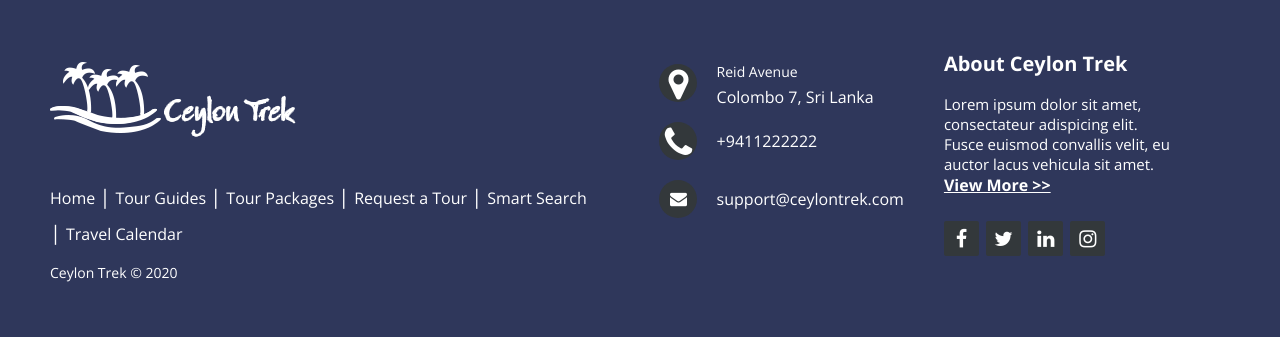
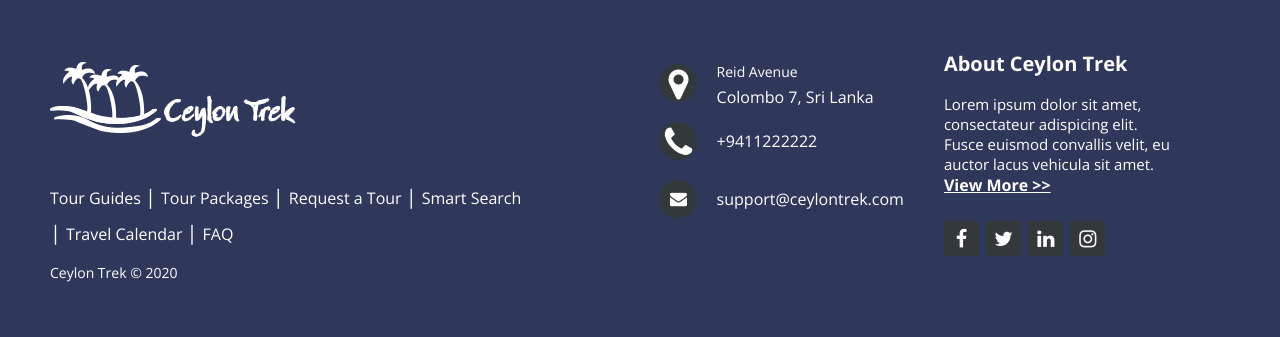
Before and after one commit to Tour-Guide-Project/ceylontrek-3TIER, a PHP site: page /ceylontrek-3tier/Guide_all_reviews.php in a window 1280 px wide. Shown: the part 1131-1468 px from the top of the page. Run offline with PHP 8.4, Linux system fonts and the light colour scheme.

Commit message:
top bar and footer linked

```diff
--- a/view/about_contact_us.php
+++ b/view/about_contact_us.php
@@ -42,7 +42,7 @@
                             <form>
                                 <div style="display: flex;">
                                     <div style="float: left;">
-                                        <h4>For more information visit our Frequently Asked Questions Page <a href="">here</a> </h4>
+                                        <h4>For more information visit our Frequently Asked Questions Page <a href="faq.php">here</a> </h4>
                                         <h3>To contact us with any questions you have, fill out the form below. </h3>
                                         <label for="name">Name</label><br>
                                         <input type="text" id="name" name="name"><br>
--- a/view/footer.php
+++ b/view/footer.php
@@ -1,19 +1,19 @@
 
     <footer class="footer-distributed">
             <div class="footer-left">
-                <a href="#"><img src="../resources/img/home/logo2.png" alt=""></a>
+                <a href="homepage.php"><img src="../resources/img/home/logo2.png" alt=""></a>
                 <p class="footer-links">
-                    <a href="#" class="link-1">Home</a>
+                    <a href="Guide_search_page.php" class="link-1">Tour Guides</a>
 
-                    <a href="#">Tour Guides</a>
+                    <a href="package_search_page.php">Tour Packages</a>
 
-                    <a href="#">Tour Packages</a>
+                    <a href="tour_request_post.php">Request a Tour</a>
 
-                    <a href="#">Request a Tour</a>
+                    <a href="SmartSearchCriteriaSelection.php">Smart Search</a>
 
-                    <a href="#">Smart Search</a>
+                    <a href="calendar.php">Travel Calendar</a>
 
-                    <a href="#">Travel Calendar</a>
+                    <a href="faq.php">FAQ</a>
                 </p>
 
                 <p class="footer-company-name">Ceylon Trek © 2020</p>
@@ -37,7 +37,7 @@
                 <p class="footer-company-about">
                     <span>About Ceylon Trek</span>
                     Lorem ipsum dolor sit amet, consectateur adispicing elit. Fusce euismod convallis velit, eu auctor lacus vehicula           sit amet.
-                    <p ><a style="color:white;" href="#">View More >></a></p>
+                    <p ><a style="color:white;" href="about_contact_us.php">View More >></a></p>
                 </p>
 
                 <div class="footer-icons">
--- a/view/top_bar.php
+++ b/view/top_bar.php
@@ -5,13 +5,13 @@
             <ul>
                 <!-- <li><a href="#home">Home</a></li> -->
                 <li style=" padding: 0px; width:200px; height: 75px; margin-bottom: 0px; margin-right: 40px;margin-left: 3px; margin-top:0">
-                    <a href="#"><img src="../resources/img/logo2.png" alt=""></a>
+                    <a href="homepage.php"><img src="../resources/img/logo2.png" alt=""></a>
                 </li>
-                <li style="margin-top: 45px; font-size:17px; margin-left:20px;margin-top:30px;"><a href="#about">Tour Guides</a></li>
-                <li style="margin-top: 45px; font-size:17px; margin-left:-10px;margin-top:30px;"><a href="#service">Tour Packages</a></li>
-                <li class="request_tour" style="margin-top: 45px; font-size:17px; margin-left:-10px;margin-top:30px;"><a href="#contact">Request a Tour</a></li>
-                <li style="margin-top: 45px; font-size:17px; margin-left:-10px;margin-top:30px;"><a href="#contact">Smart Search</a></li>
-                <li class="travel_calendar" style="margin-top: 45px; font-size:17px; margin-left:-10px;margin-top:30px;"><a href="#contact">Travel Calendar</a></li>
+                <li style="margin-top: 45px; font-size:17px; margin-left:20px;margin-top:30px;"><a href="Guide_search_page.php">Tour Guides</a></li>
+                <li style="margin-top: 45px; font-size:17px; margin-left:-10px;margin-top:30px;"><a href="package_search_page.php">Tour Packages</a></li>
+                <li class="request_tour" style="margin-top: 45px; font-size:17px; margin-left:-10px;margin-top:30px;"><a href="tour_request_post.php">Request a Tour</a></li>
+                <li style="margin-top: 45px; font-size:17px; margin-left:-10px;margin-top:30px;"><a href="SmartSearchCriteriaSelection.php">Smart Search</a></li>
+                <li class="travel_calendar" style="margin-top: 45px; font-size:17px; margin-left:-10px;margin-top:30px;"><a href="calendar.php">Travel Calendar</a></li>
             </ul>
             <button class="loginbutton login"><span>Login</span></button>
             <button class="loginbutton sign_up"><span>SignUp</span></button>
@@ -19,7 +19,7 @@
 
         <div class="mobnav" style="background: #2f375b; ">
             <header >
-                 <a href="#"><img style=" padding: 0px; width:250px; height: 95px; margin-bottom: 0px; margin-right: 70px;margin-left: 40px; margin-top:0px" src="../resources/img/logo2.png" alt=""></a>
+                 <a href="homepage.php"><img style=" padding: 0px; width:250px; height: 95px; margin-bottom: 0px; margin-right: 70px;margin-left: 40px; margin-top:0px" src="../resources/img/logo2.png" alt=""></a>
                  <button class="dropbutton"style="width:40px; height:20px; marging-bottom:50px; margin-top:10px" onclick="(0"><i class="fa fa-bars" aria-hidden="true"></i></button>
             </header>
             <div class="dropdown">
@@ -28,15 +28,15 @@
                     <li style="display:flex margin-top:20px">
                         <li class="fa fa-user-circle fa-2x" aria-hidden="true" style="margin-top: 2px;margin-left: 45px ;margin-bottom:15px;"></i>
 
-                        <a style="color: #f4f4f4;padding: 1px;text-decoration: none;text-transform: uppercase; margin-top:5px; margin-left:10px;font-size:18px" href="#contact" onMouseOver="this.style.color='skyblue'" onMouseOut="this.style.color='#f4f4f4'">View Profile</a>
+                        <a style="color: #f4f4f4;padding: 1px;text-decoration: none;text-transform: uppercase; margin-top:5px; margin-left:10px;font-size:18px" href="#" onMouseOver="this.style.color='skyblue'" onMouseOut="this.style.color='#f4f4f4'">View Profile</a>
                         </li>
 
                     </li>
-                    <li style="margin-top: 10px; font-size:17px;margin-left: 0px; margin-right:0px "><a href="#about">Tour Guides</a></li>
-                    <li style="margin-top: 10px; font-size:17px;margin-left: 0px; margin-right:0px "><a href="#service">Tour Packages</a></li>
-                    <li class="request_tour" style="margin-top: 10px; font-size:17px; margin-left: 0px; margin-right:0px"><a href="#contact">Request a Tour</a></li>
-                    <li style="margin-top: 10px; font-size:17px;margin-left: 0px; margin-right:0px"><a href="#contact">Smart Search</a></li>
-                    <li class="travel_calendar" style="margin-top: 10px; font-size:17px; margin-right:0px;margin-left: 0px"><a href="#contact">Travel Calendar</a></li>
+                    <li style="margin-top: 10px; font-size:17px;margin-left: 0px; margin-right:0px "><a href="Guide_search_page.php">Tour Guides</a></li>
+                    <li style="margin-top: 10px; font-size:17px;margin-left: 0px; margin-right:0px "><a href="package_search_page.php">Tour Packages</a></li>
+                    <li class="request_tour" style="margin-top: 10px; font-size:17px; margin-left: 0px; margin-right:0px"><a href="tour_request_post.php">Request a Tour</a></li>
+                    <li style="margin-top: 10px; font-size:17px;margin-left: 0px; margin-right:0px"><a href="SmartSearchCriteriaSelection.php">Smart Search</a></li>
+                    <li class="travel_calendar" style="margin-top: 10px; font-size:17px; margin-right:0px;margin-left: 0px"><a href="calendar.php">Travel Calendar</a></li>
                     <div  style=" display:flex ">
                       <li><button class="loginbutton login" style="height:50px;"><span>Login</span></button> </li>
                        <li><button class="loginbutton sign_up" style="height:50px; "><span>SignUp</span></button></li>
```
Also changed, not shown: view/new_top_bar.php (+12 -12 lines).
